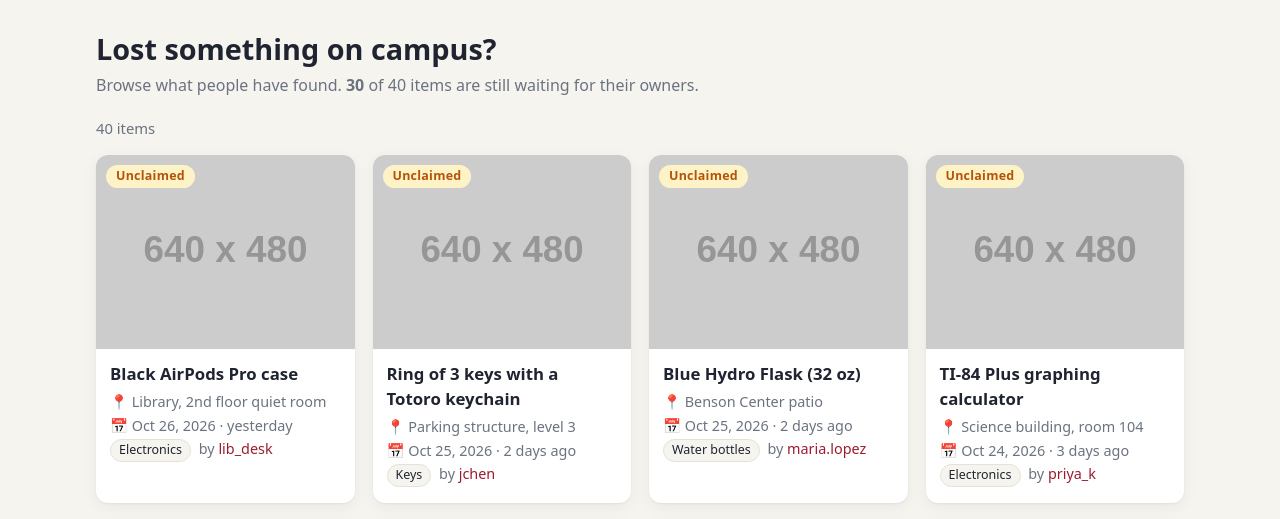
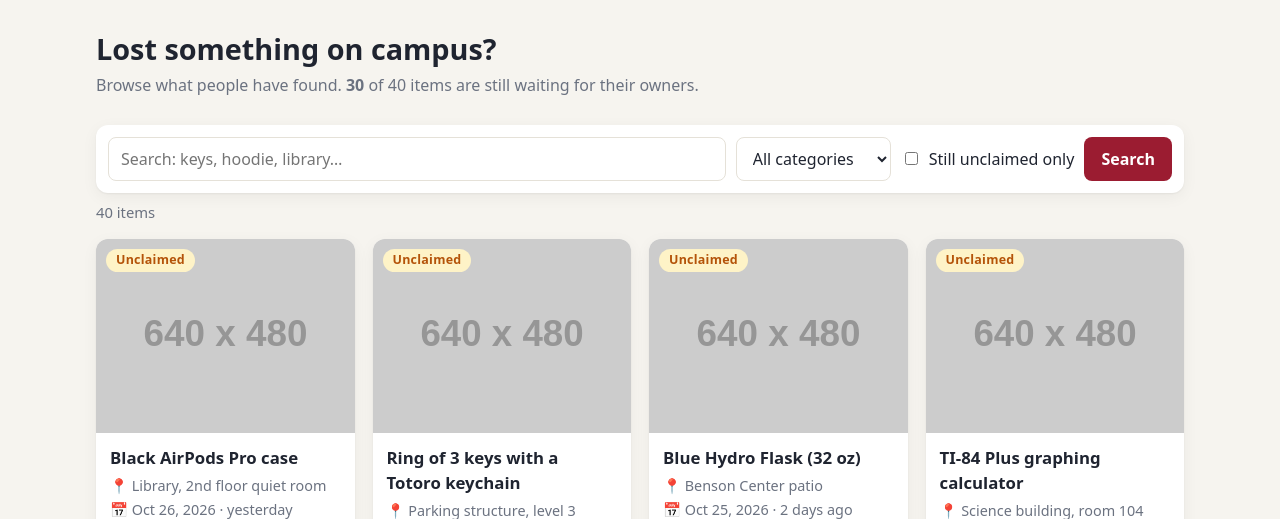
Before and after one commit to YeseniaCarrasco/Lost-Found, a Flask app: page / in a window 1280 px wide. Shown: the part 61-580 px from the top of the page. Run offline with Flask 3, Linux system fonts and the light colour scheme; data comes from the database, SQL or seed files in the repository; grey boxes labelled with a size stand in for pictures from a placeholder-image service; some libraries are stand-ins or nearby versions.

Commit message:
Add search box, category filter and remembered 'still unclaimed' filter
Co-Authored-By: Claude Opus 5.5 <noreply@anthropic.com>

```diff
--- a/app.py
+++ b/app.py
@@ -11,9 +11,11 @@ from flask_wtf.csrf import CSRFProtect
 from werkzeug.security import check_password_hash, generate_password_hash
 
 import db
-from forms import ItemForm, LoginForm, RegisterForm
+from forms import CATEGORIES, ItemForm, LoginForm, RegisterForm
 
 PER_PAGE = 12
+FILTER_COOKIE = "unclaimed_only"   # remembers the "still unclaimed" checkbox
+COOKIE_MAX_AGE = 60 * 60 * 24 * 90
 
 
 class User(UserMixin):
@@ -95,24 +97,60 @@ def register_routes(app):
             return f"{days // 7} week{'s' if days >= 14 else ''} ago"
         return f"{days // 30} months ago"
 
+    @app.context_processor
+    def inject_globals():
+        return {"categories": CATEGORIES}
+
     # ---------- browsing ----------
 
     @app.route("/")
     def index():
+        q = request.args.get("q", "").strip()
+        category = request.args.get("category", "")
         page = max(request.args.get("page", 1, type=int), 1)
+
+        # "f" marks a submitted filter form; otherwise fall back to the cookie.
+        if "f" in request.args:
+            unclaimed_only = request.args.get("unclaimed") == "1"
+        else:
+            unclaimed_only = request.cookies.get(FILTER_COOKIE) == "1"
+
+        where, params = [], []
+        if q:
+            like = "%" + q.replace("\\", "\\\\").replace("%", "\\%").replace("_", "\\_") + "%"
+            where.append("(i.title LIKE ? ESCAPE '\\' OR i.description LIKE ? ESCAPE '\\'"
+                         " OR i.location LIKE ? ESCAPE '\\')")
+            params += [like, like, like]
+        if unclaimed_only:
+            where.append("i.status = 'unclaimed'")
+        if category in CATEGORIES:
+            where.append("i.category = ?")
+            params.append(category)
+        where_sql = ("WHERE " + " AND ".join(where)) if where else ""
+
         conn = db.get_db()
-        total = conn.execute("SELECT COUNT(*) FROM items").fetchone()[0]
+        total = conn.execute(f"SELECT COUNT(*) FROM items i {where_sql}", params).fetchone()[0]
         items = conn.execute(
-            """SELECT i.*, u.username FROM items i JOIN users u ON u.id = i.user_id
-               ORDER BY i.found_date DESC, i.id DESC
-               LIMIT ? OFFSET ?""",
-            (PER_PAGE, (page - 1) * PER_PAGE),
+            f"""SELECT i.*, u.username FROM items i JOIN users u ON u.id = i.user_id
+                {where_sql}
+                ORDER BY i.found_date DESC, i.id DESC
+                LIMIT ? OFFSET ?""",
+            params + [PER_PAGE, (page - 1) * PER_PAGE],
         ).fetchall()
         stats = conn.execute(
             "SELECT COUNT(*) AS total, SUM(status = 'unclaimed') AS open FROM items"
         ).fetchone()
-        return render_template("index.html", items=items, page=page, total=total,
-                               pages=max((total + PER_PAGE - 1) // PER_PAGE, 1), stats=stats)
+
+        resp = app.make_response(render_template(
+            "index.html", items=items, q=q, category=category,
+            unclaimed_only=unclaimed_only, page=page, total=total,
+            pages=max((total + PER_PAGE - 1) // PER_PAGE, 1), stats=stats,
+        ))
+        if "f" in request.args:
+            resp.set_cookie(FILTER_COOKIE, "1" if unclaimed_only else "0",
+                            max_age=COOKIE_MAX_AGE, samesite="Lax",
+                            httponly=True, secure=request.is_secure)
+        return resp
 
     @app.route("/items/<int:item_id>")
     def item_detail(item_id):
--- a/templates/index.html
+++ b/templates/index.html
@@ -8,7 +8,32 @@
   </div>
 </section>
 
-<p class="results-count">{{ total }} item{{ '' if total == 1 else 's' }}</p>
+<form class="searchbar" method="get" action="{{ url_for('index') }}">
+  <input type="hidden" name="f" value="1">
+  <input type="search" name="q" value="{{ q }}" placeholder="Search: keys, hoodie, library…" aria-label="Search">
+  <select name="category" aria-label="Category">
+    <option value="">All categories</option>
+    {% for c in categories %}
+      <option value="{{ c }}" {{ 'selected' if c == category }}>{{ c }}</option>
+    {% endfor %}
+  </select>
+  <label class="check">
+    <input type="checkbox" name="unclaimed" value="1" {{ 'checked' if unclaimed_only }}
+           onchange="this.form.submit()">
+    Still unclaimed only
+  </label>
+  <button class="btn btn-primary" type="submit">Search</button>
+  {% if q or category or unclaimed_only %}
+    <a class="btn btn-ghost" href="{{ url_for('index', f=1) }}">Clear</a>
+  {% endif %}
+</form>
+
+<p class="results-count">
+  {{ total }} item{{ '' if total == 1 else 's' }}
+  {% if q %} matching “{{ q }}”{% endif %}
+  {% if category %} in {{ category }}{% endif %}
+  {% if unclaimed_only %} · unclaimed only{% endif %}
+</p>
 
 {% if items %}
   <div class="grid">
@@ -17,17 +42,17 @@
   {% if pages > 1 %}
     <nav class="pager">
       {% if page > 1 %}
-        <a class="btn btn-ghost" href="{{ url_for('index', page=page-1) }}">← Newer</a>
+        <a class="btn btn-ghost" href="{{ url_for('index', q=q, category=category, unclaimed='1' if unclaimed_only else '', f=1, page=page-1) }}">← Newer</a>
       {% endif %}
       <span>Page {{ page }} of {{ pages }}</span>
       {% if page < pages %}
-        <a class="btn btn-ghost" href="{{ url_for('index', page=page+1) }}">Older →</a>
+        <a class="btn btn-ghost" href="{{ url_for('index', q=q, category=category, unclaimed='1' if unclaimed_only else '', f=1, page=page+1) }}">Older →</a>
       {% endif %}
     </nav>
   {% endif %}
 {% else %}
   <div class="empty">
-    <p>Nothing has been posted yet.</p>
+    <p>Nothing found. Try a different search{% if unclaimed_only %}, or include returned items{% endif %}.</p>
   </div>
 {% endif %}
 {% endblock %}
```
